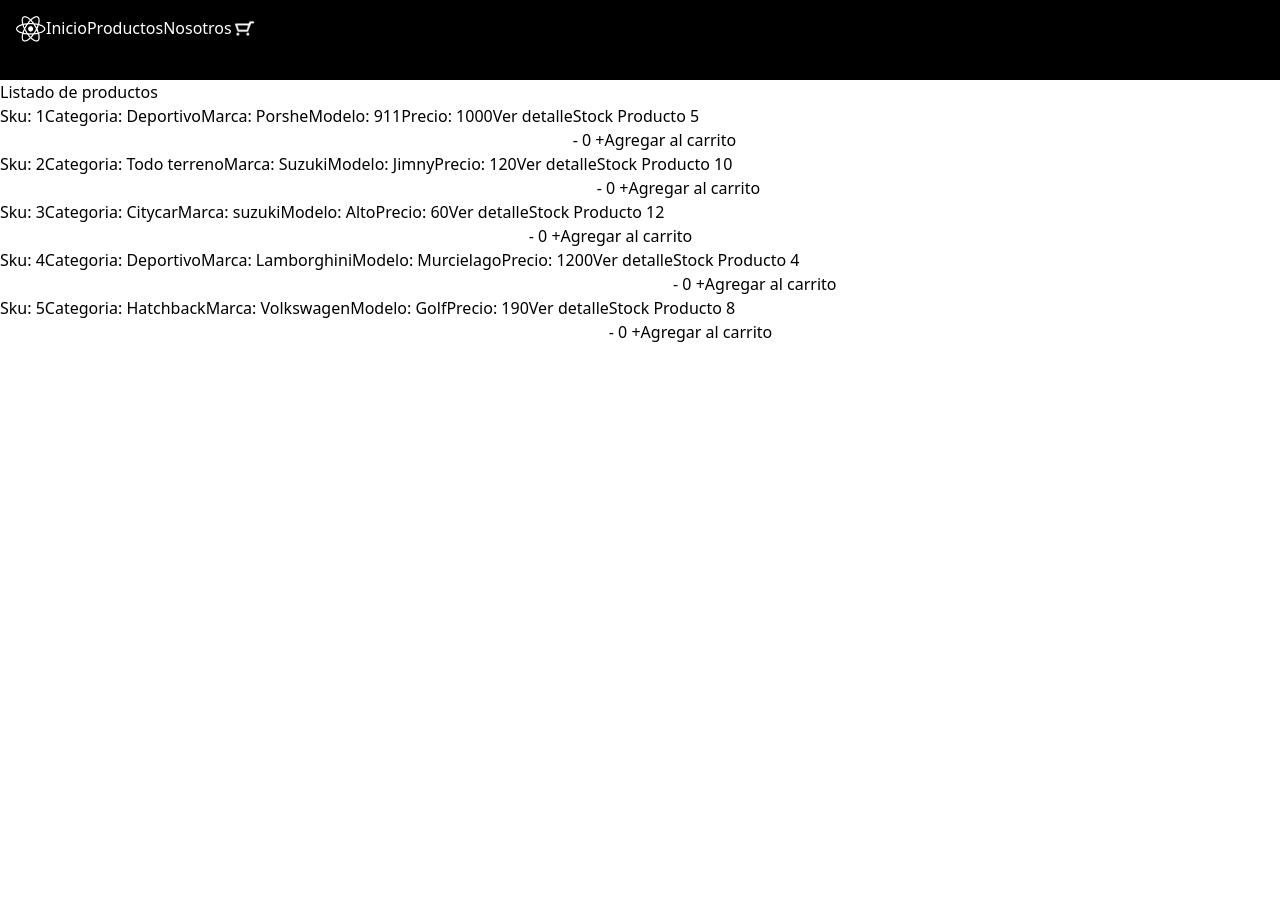
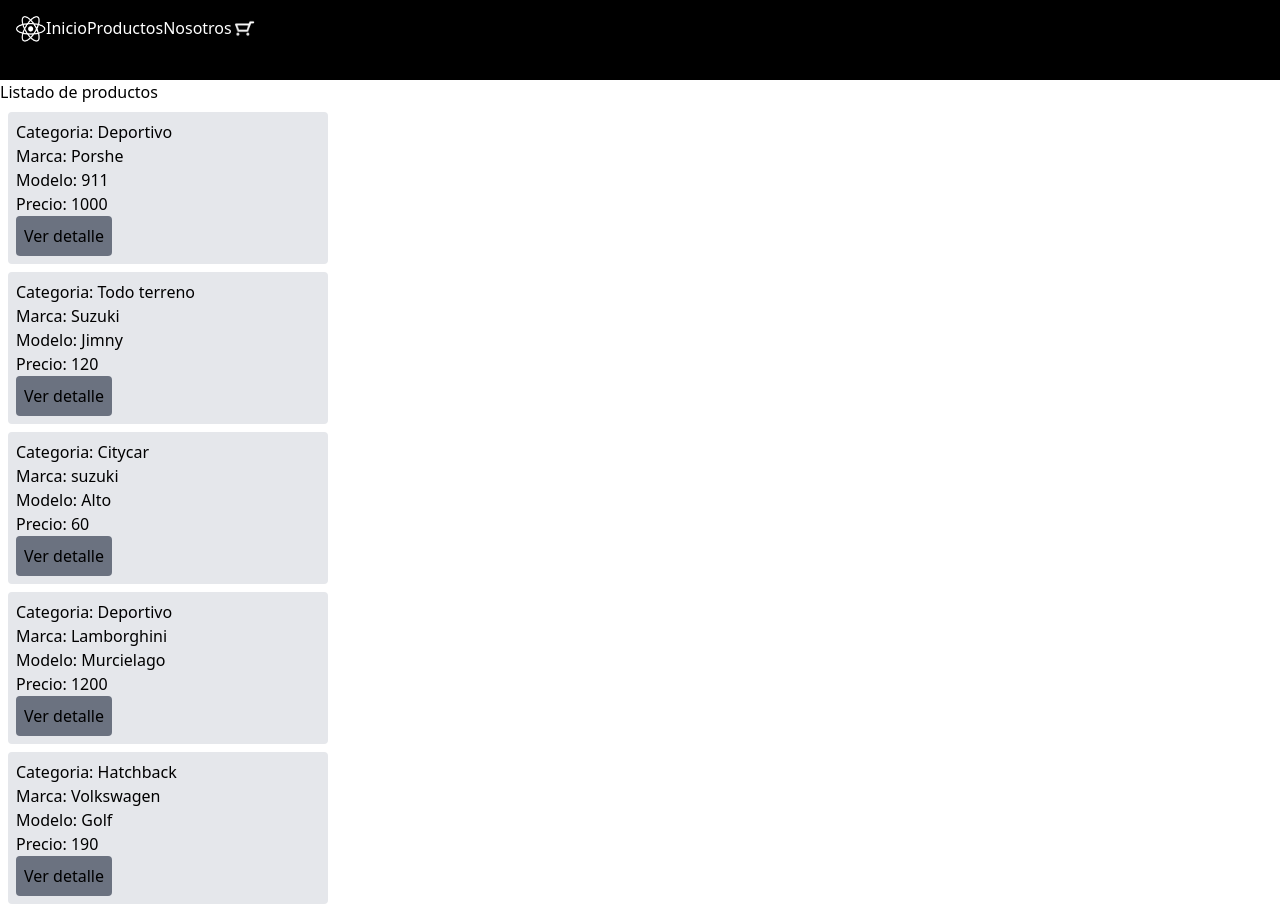
Before and after one commit to MiguelPeraltaL/Desafios-React, a React (Vite) app: page /productos in a window 1280 px wide. Before the commit the page ends 800 px from the top, so only its background shows below. Built offline with nearby package versions, Linux system fonts and the light colour scheme.

Commit message:
Primera entrega proyecto final

```diff
--- a/src/App.jsx
+++ b/src/App.jsx
@@ -1,7 +1,7 @@
 import './App.css'
 import NavBar from './componentes/NavBar'
 import ItemListContainer from './componentes/ItemListCont/ItemListContainer'
-import ItemDetailContainer from './componentes/ItemDetailContainer/ItemDetailContainer'
+import ItemDetailContainer from './componentes/ItemDetailCont/ItemDetailContainer'
 import { BrowserRouter, Routes, Route } from "react-router-dom"
 import SideBar from './componentes/SideBar'
 
@@ -10,7 +10,7 @@
   return (
     <>
       <BrowserRouter>
-        <div className='flex'>
+        <div>
           {/* <SideBar /> */}
           <div className='w-full'>
             <NavBar />
--- a/src/componentes/ItemCount.jsx
+++ b/src/componentes/ItemCount.jsx
@@ -28,10 +28,10 @@
   return (
     <div>
         <p>Stock Producto {cantidad}</p>
-        <button onClick={descontar}> - </button>
+        <button className='bg-gray-500 p-2 rounded' onClick={descontar}> - </button>
         <label> {clickCount} </label>
-        <button onClick={contar}> + </button>
-        <button onClick={agregar}> Agregar al carrito </button>
+        <button className='bg-gray-500 p-2 rounded' onClick={contar}> + </button>
+        <button className='bg-gray-500 p-2 rounded m-2' onClick={agregar}> Agregar al carrito </button>
     </div>
   )
 }
--- a/src/componentes/ItemDetailContainer/ItemDetail.jsx
+++ b/src/componentes/ItemDetailCont/ItemDetail.jsx
@@ -1,16 +1,16 @@
 import React from 'react'
+import ItemCount from '../ItemCount'
 
 const ItemDetail = ({idProd, categoria, marca, modelo, precio, stock}) => {
   return (
-    <div>
+    <div className='bg-gray-200 m-2 p-2 w-1/3 rounded'>
       <div>Sku: {idProd} </div>
       <div>Categoria: {categoria} </div>
       <div>Marca: {marca} </div>
       <div>Modelo: {modelo} </div>
       <div>Precio: {precio} </div>
-      <div>Stock: {stock} </div>
-
-
+      {/* <div>Stock: {stock} </div> */}
+      <ItemCount stock={stock}/>
     </div>
   )
 }
--- a/src/componentes/ItemDetailContainer/ItemDetailContainer.jsx
+++ b/src/componentes/ItemDetailCont/ItemDetailContainer.jsx
@@ -5,7 +5,7 @@
 
 const ItemDetailContainer = () => {
 
-  const [product,setProduct]=useState({})
+  const [product,setProduct]=useState([])
   const {idProd} = useParams()
 
   useEffect(()=>{
@@ -33,8 +33,6 @@
     imprimir()
     .then((result)=>{
       setProduct(result)
-      console.log('result ', result)
-      console.log('product ', product)
     })
     .catch((error)=>{
       console.log("Hay un error con el producto:" + error)
@@ -42,13 +40,16 @@
     .finally(()=>{
       console.log("Termino la consulta de producto")
     })
-
   },[])
 
   return (
     <div>
       <h1>Detalle del producto</h1>
-      <ItemDetail products={product}/>
+      {
+        product.map((producto)=>
+            <ItemDetail idProd={producto.idProd} categoria={producto.categoria} marca={producto.marca} modelo={producto.modelo} precio={producto.precio} stock={producto.stock}/>
+        )
+      }
     </div>
   )
 }
--- a/src/componentes/ItemListCont/Item.jsx
+++ b/src/componentes/ItemListCont/Item.jsx
@@ -1,7 +1,6 @@
 import React from 'react'
-import ItemCount from '../ItemCount'
 import { Link } from 'react-router-dom'
-import { useState, useEffect } from 'react';
+import { useState, useEffect } from 'react'
 
 const Item = ({idProd, categoria, marca, modelo, precio, stock}) => {
 
@@ -21,14 +20,14 @@
   },[])
 
   return (
-    <div className='flex'>
-        <div>Sku: {idProd} </div>
-        <div>Categoria: {categoria} </div>
-        <div>Marca: {marca} </div>
-        <div>Modelo: {modelo} </div>
-        <div>Precio: {precio} </div>
-        <div><button><Link to={url}>Ver detalle</Link></button></div>
-        <ItemCount stock={stock}/>
+    <div>
+        <div className='w-1/4 bg-gray-200 m-2 p-2 rounded'>
+          <div>Categoria: {categoria} </div>
+          <div>Marca: {marca} </div>
+          <div>Modelo: {modelo} </div>
+          <div>Precio: {precio} </div>
+          <div><button className='bg-gray-500 p-2 rounded'><Link to={url}>Ver detalle</Link></button></div>
+        </div>
     </div>
   )
 }
--- a/src/componentes/ItemListCont/ItemList.jsx
+++ b/src/componentes/ItemListCont/ItemList.jsx
@@ -5,9 +5,9 @@
   return (
     <div>
         {
-            products.map((producto)=>
-                <Item idProd={producto.idProd} categoria={producto.categoria} marca={producto.marca} modelo={producto.modelo} precio={producto.precio} stock={producto.stock}/>
-            )
+          products.map((producto)=>
+              <Item idProd={producto.idProd} categoria={producto.categoria} marca={producto.marca} modelo={producto.modelo} precio={producto.precio} stock={producto.stock}/>
+          )
         }
     </div>
   )
```
